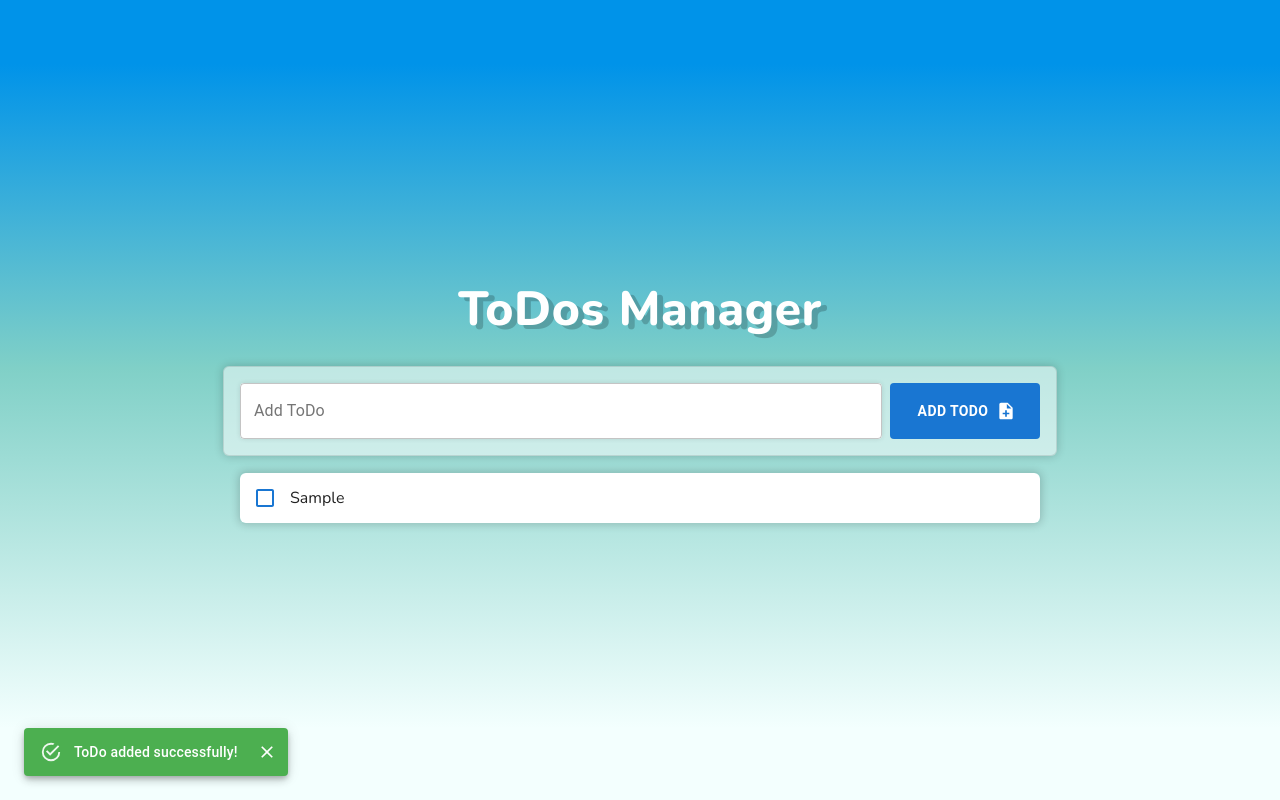
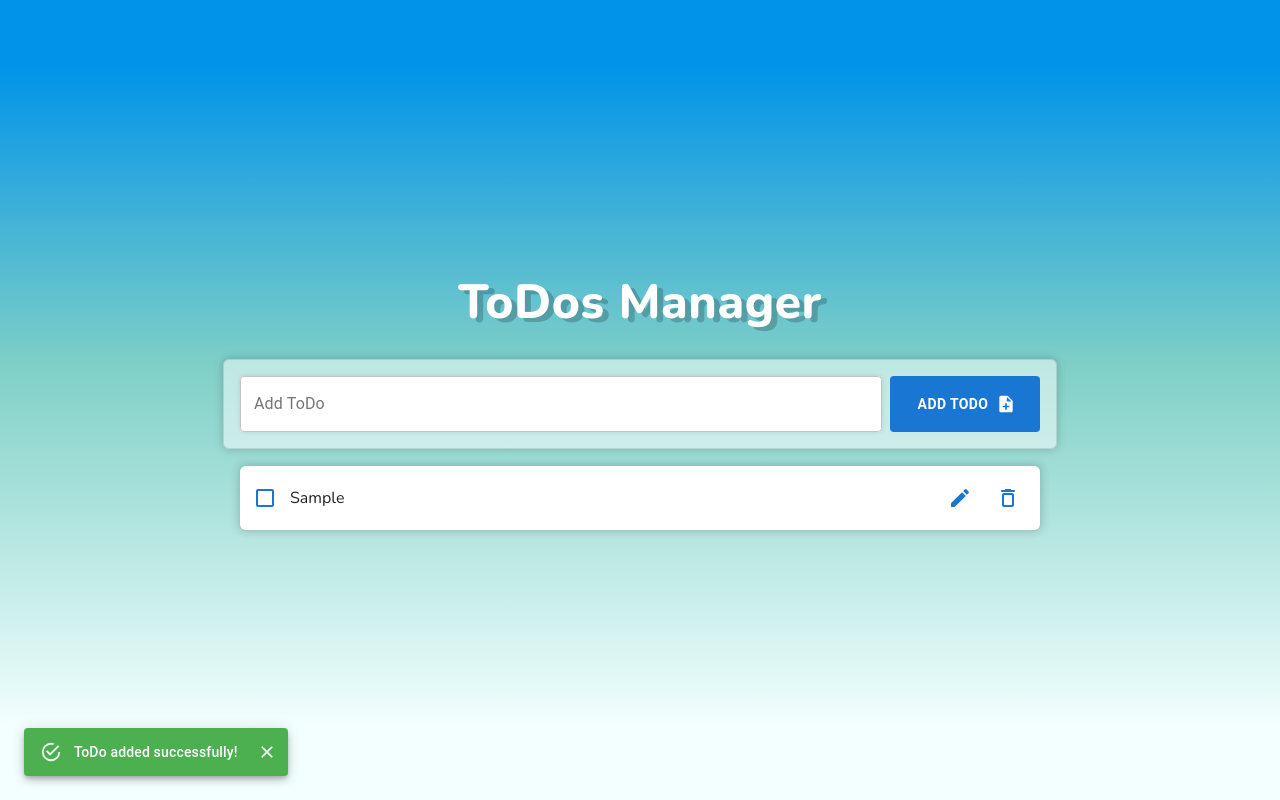
Before and after one commit to DemonDaddy22/all-about-reactJS, a React (Create React App) app: page / in a window 1280 px wide. Both pictures are taken after typing "Sample" into the empty fields and a click on the button "ADD TODO". Built offline with nearby package versions, Linux system fonts and the light colour scheme.

Commit message:
refactor styling of individual todo

```diff
--- a/src/components/Todos/components/Todo/index.js
+++ b/src/components/Todos/components/Todo/index.js
@@ -2,6 +2,9 @@ import React from 'react';
 
 import classes from './styles.module.css';
 import CheckBox from '../../../../ui-components/CheckBox';
+import Iconbutton from '../../../../ui-components/Button/Iconbutton';
+import EditRoundedIcon from '@material-ui/icons/EditRounded';
+import DeleteOutlineRoundedIcon from '@material-ui/icons/DeleteOutlineRounded';
 
 export default class Todo extends React.Component {
 
@@ -10,9 +13,11 @@ export default class Todo extends React.Component {
         const { value, checked, isEditable } = todo;
 
         return <div className={classes.todo}>
-            <CheckBox labelProps={{ style: { display: 'block', margin: 0 } }} checked={checked}
+            <CheckBox labelProps={{ style: { display: 'inherit', margin: 0 } }} checked={checked}
                 onChange={() => this.props.toggleCheckBox(index)}></CheckBox>
             <div className={classes.label}>{value}</div>
+            <Iconbutton className={classes.iconBtn} onClick={this.handleAddTodo} icon={<EditRoundedIcon fontSize='default' />}></Iconbutton>
+            <Iconbutton className={classes.iconBtn} onClick={this.handleAddTodo} icon={<DeleteOutlineRoundedIcon fontSize='default' />}></Iconbutton>
             {/* checkbox */}
             {/* input/text based on isEditable */}
             {/* edit icon button */}
--- a/src/components/Todos/components/Todo/styles.module.css
+++ b/src/components/Todos/components/Todo/styles.module.css
@@ -1,5 +1,6 @@
 .todo {
     display: flex;
+    align-items: center;
     padding: 8px;
     color: #212121;
     border-bottom: 1px solid rgba(0, 0, 0, 0.1);
@@ -21,8 +22,12 @@
 .label {
     flex: 1;
     margin-left: 4px;
-    display: inline-flex;
-    align-items: center;
+    white-space: pre-wrap;
+    word-break: break-word;
+}
+
+.iconBtn {
+    display: inline !important;
 }
 
 @media (min-width: 900px) {
```
